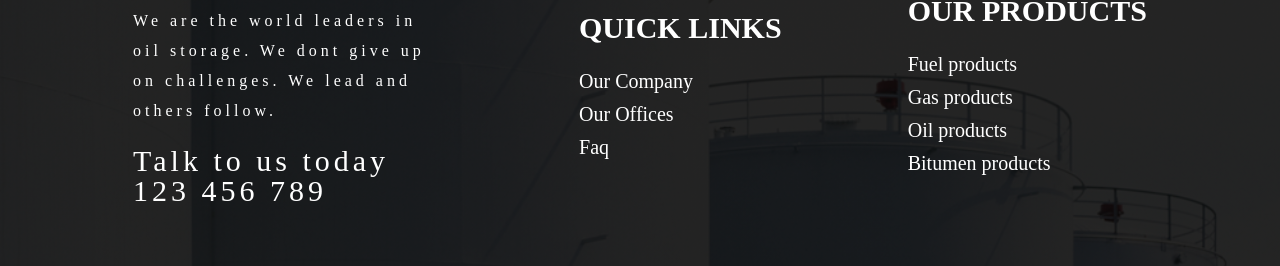
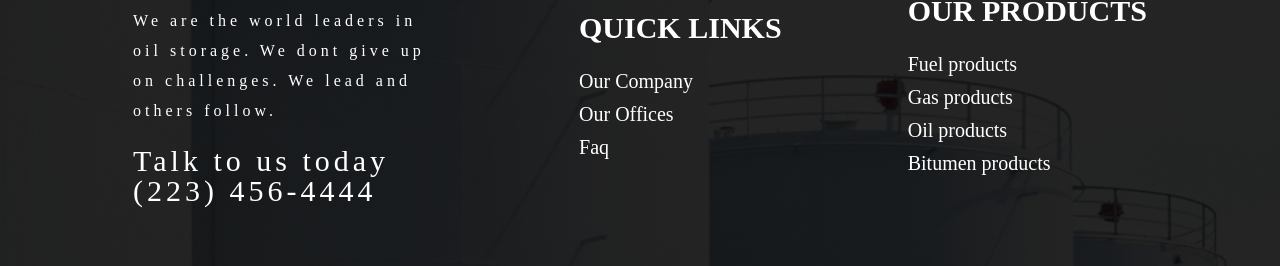
Before and after one commit to VictorEne-codes/oil-tank-farm, a plain HTML site: page about-us.html in a window 1280 px wide. Shown: the part 975-1241 px from the top of the page. Drawn offline with Linux system fonts and the light colour scheme.

Commit message:
made corrections

```diff
--- a/about-us.html
+++ b/about-us.html
@@ -153,7 +153,7 @@
                 <div class="side1">
                     <h2>Rexel Offshore</h2>
                     <p>We are the world leaders in oil storage. We dont give up on challenges. We lead and others follow.</p>
-                    <p class="talk">Talk to us today <br>123 456 789</p>
+                    <p class="talk">Talk to us today <br>(223) 456-4444</p>
                     <p class="num"></p>
                 </div>
                 <div class="side2">
```
Also changed, not shown: bitumen.html (+1 -1 lines), contact-us.html (+1 -1 lines), faq.html (+1 -1 lines), fuel.html (+1 -1 lines), gas.html (+1 -1 lines), offices.html (+1 -1 lines), oil.html (+1 -1 lines), tank-farms.html (+1 -1 lines).
